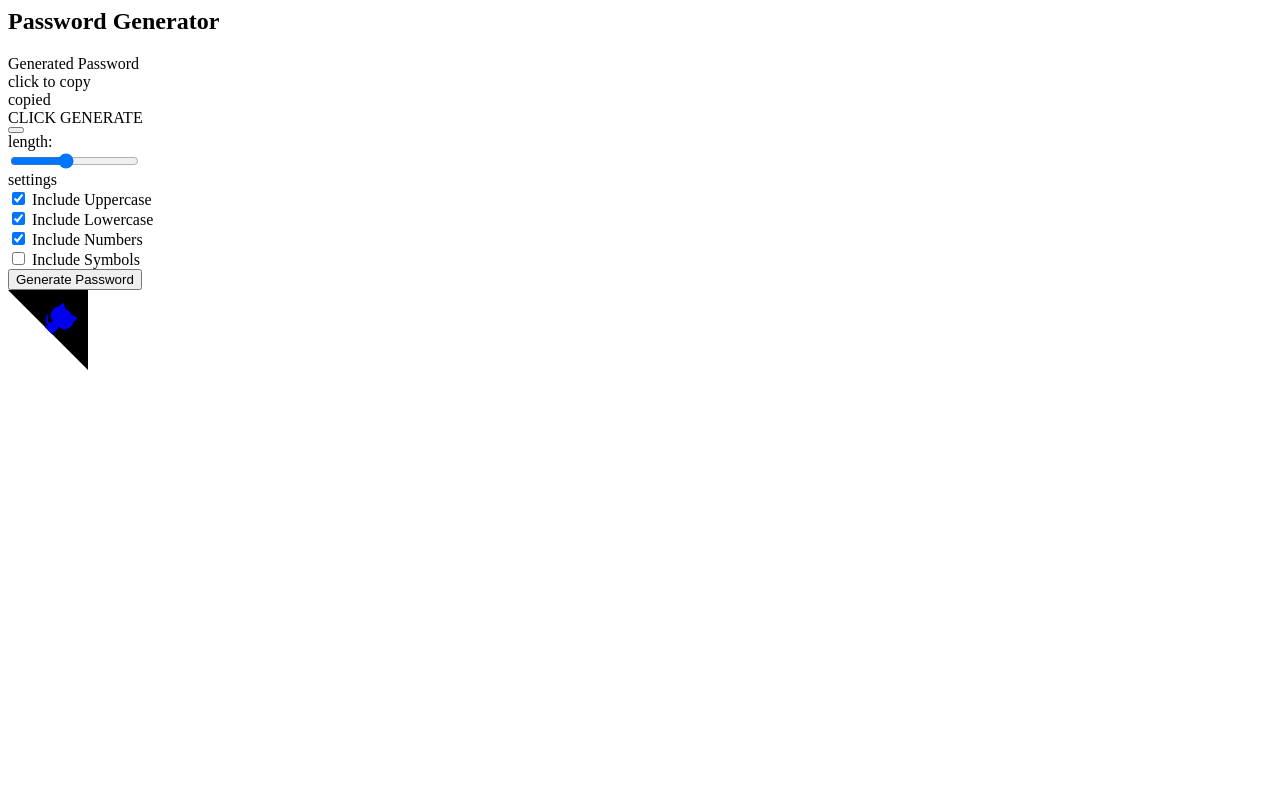
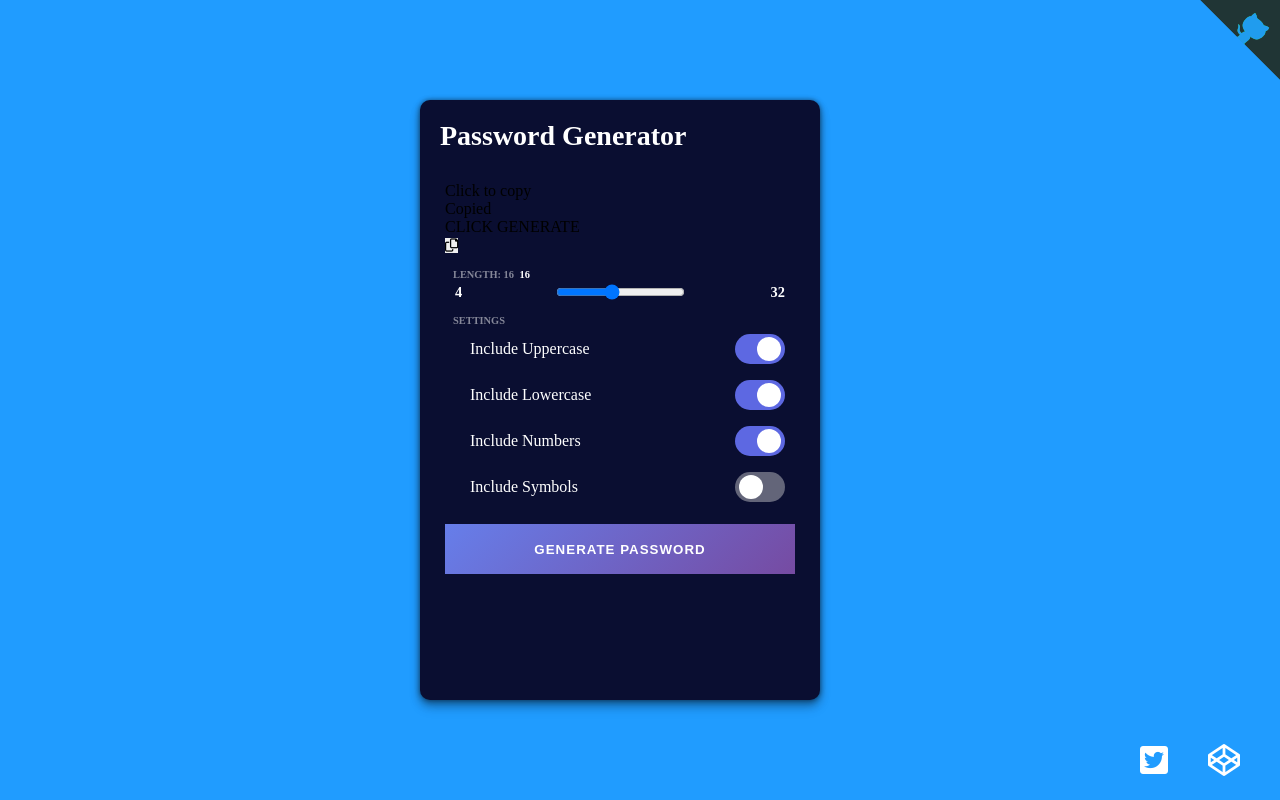
Before and after one commit to Cody005/Passwordgen, a plain HTML site: page Index.html in a window 1280 px wide. Drawn offline with Linux system fonts and the light colour scheme.

Commit message:
Update Index.html

```diff
--- a/Index.html
+++ b/Index.html
@@ -1,19 +1,36 @@
+<!DOCTYPE html>
+<html lang="en">
+<head>
+	<meta charset="UTF-8">
+	<meta name="viewport" content="width=device-width, initial-scale=1.0">
+	<meta name="description" content="A modern password generator with customizable options and dark mode.">
+	<title>Password Generator</title>
+	<link rel="stylesheet" href="style.css">
+	<link rel="stylesheet" href="https://cdnjs.cloudflare.com/ajax/libs/font-awesome/6.0.0-beta3/css/all.min.css">
+</head>
+<body>
+
 <div class="container">
 	<h2 class="title">Password Generator</h2>
-	<div class="result">
+
+	<!-- Password Display Box -->
+	<section class="result">
 		<div class="result__title field-title">Generated Password</div>
-		<div class="result__info right">click to copy</div>
-		<div class="result__info left">copied</div>
+		<div class="result__info right">Click to copy</div>
+		<div class="result__info left">Copied</div>
 		<div class="result__viewbox" id="result">CLICK GENERATE</div>
-		<button id="copy-btn" style="--x: 0; --y: 0"><i class="far fa-copy"></i></button>
-	</div>
-	<div class="length range__slider" data-min="4" data-max="32">
-		<div class="length__title field-title" data-length='0'>length:</div>
+		<button id="copy-btn" aria-label="Copy password" style="--x: 0; --y: 0"><i class="far fa-copy"></i></button>
+	</section>
+
+	<!-- Length Slider -->
+	<section class="length range__slider" data-min="4" data-max="32">
+		<div class="length__title field-title" data-length="16">Length: <span id="length-value">16</span></div>
 		<input id="slider" type="range" min="4" max="32" value="16" />
-	</div>
+	</section>
 
-	<div class="settings">
-		<span class="settings__title field-title">settings</span>
+	<!-- Settings Section -->
+	<section class="settings">
+		<span class="settings__title field-title">Settings</span>
 		<div class="setting">
 			<input type="checkbox" id="uppercase" checked />
 			<label for="uppercase">Include Uppercase</label>
@@ -30,22 +47,28 @@
 			<input type="checkbox" id="symbol" />
 			<label for="symbol">Include Symbols</label>
 		</div>
-	</div>
+	</section>
 
+	<!-- Generate Button -->
 	<button class="btn generate" id="generate">Generate Password</button>
 </div>
 
-
+<!-- Support Links -->
 <div class="support">
-	<a href="https://twitter.com/DevLoop01" target="_blank"><i class="fab fa-twitter-square"></i></a>
-	<a href="https://codepen.io/dev_loop/" target="_blank"><i class="fab fa-codepen"></i></a>
+	<a href="https://twitter.com/DevLoop01" target="_blank" aria-label="Twitter"><i class="fab fa-twitter-square"></i></a>
+	<a href="https://codepen.io/dev_loop/" target="_blank" aria-label="CodePen"><i class="fab fa-codepen"></i></a>
 </div>
 
+<!-- GitHub Fork Ribbon -->
 <a class="github-corner" href="https://github.com/devloop01/password-generator" title="Fork me on GitHub" target="_blank">
-	<svg width="80" height="80" viewbox="0 0 250 250">
-		<title>Fork me on GitHub</title>
+	<svg width="80" height="80" viewBox="0 0 250 250" aria-hidden="true">
+		<title>Made with ❤️</title>
 		<path d="M0 0h250v250" />
 		<path class="octo-arm" d="M127.4 110c-14.6-9.2-9.4-19.5-9.4-19.5 3-7 1.5-11 1.5-11-1-6.2 3-2 3-2 4 4.7 2 11 2 11-2.2 10.4 5 14.8 9 16.2" fill="currentColor" style="transform-origin:130px 110px;" />
 		<path class="octo-body" d="M113.2 114.3s3.6 1.6 4.7.6l15-13.7c3-2.4 6-3 8.2-2.7-8-11.2-14-25 3-41 4.7-4.4 10.6-6.4 16.2-6.4.6-1.6 3.6-7.3 11.8-10.7 0 0 4.5 2.7 6.8 16.5 4.3 2.7 8.3 6 12 9.8 3.3 3.5 6.7 8 8.6 12.3 14 3 16.8 8 16.8 8-3.4 8-9.4 11-11.4 11 0 5.8-2.3 11-7.5 15.5-16.4 16-30 9-40 .2 0 3-1 7-5.2 11l-13.3 11c-1 1 .5 5.3.8 5z" fill="currentColor" />
 	</svg>
 </a>
+
+<script src="script.js"></script>
+</body>
+</html>
```
